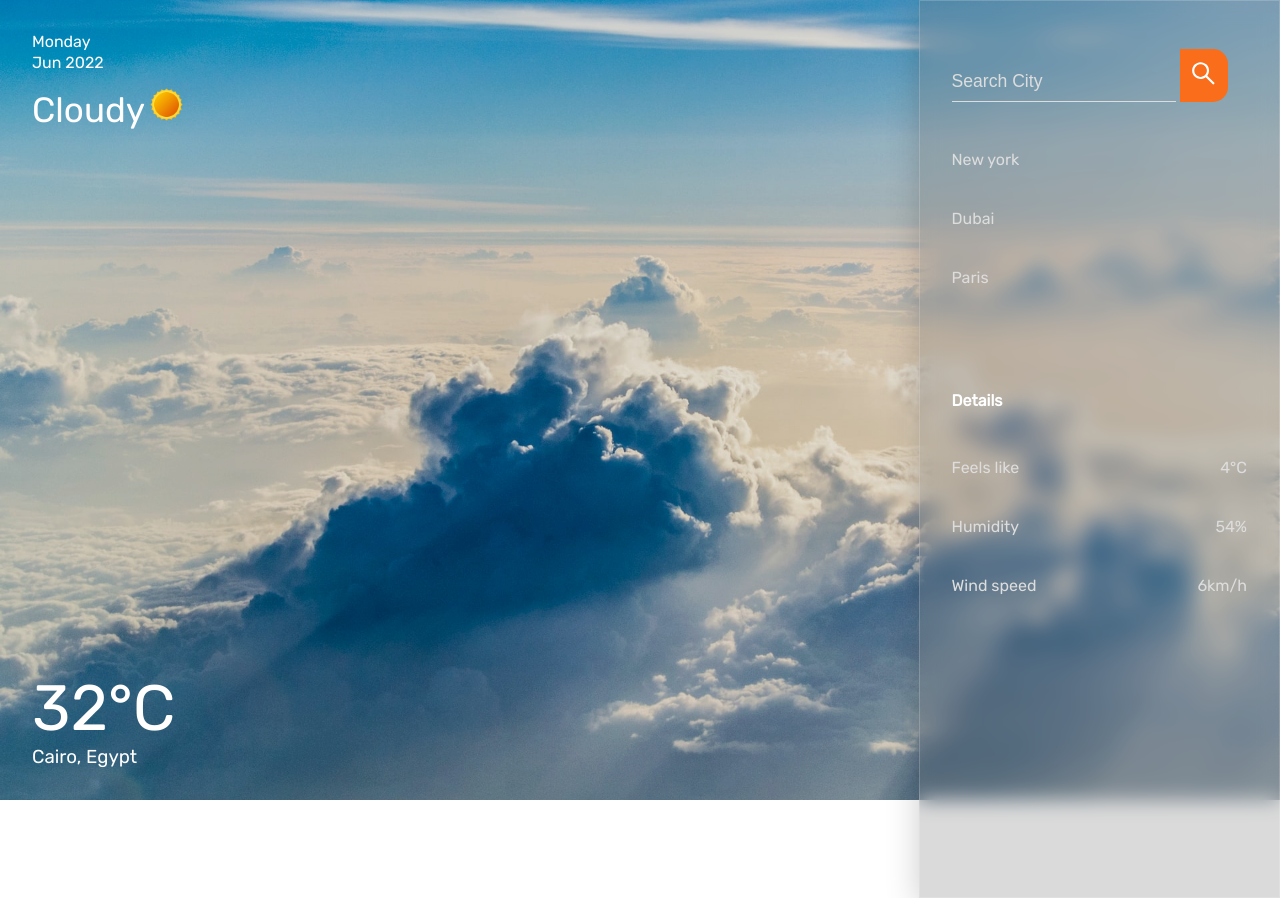
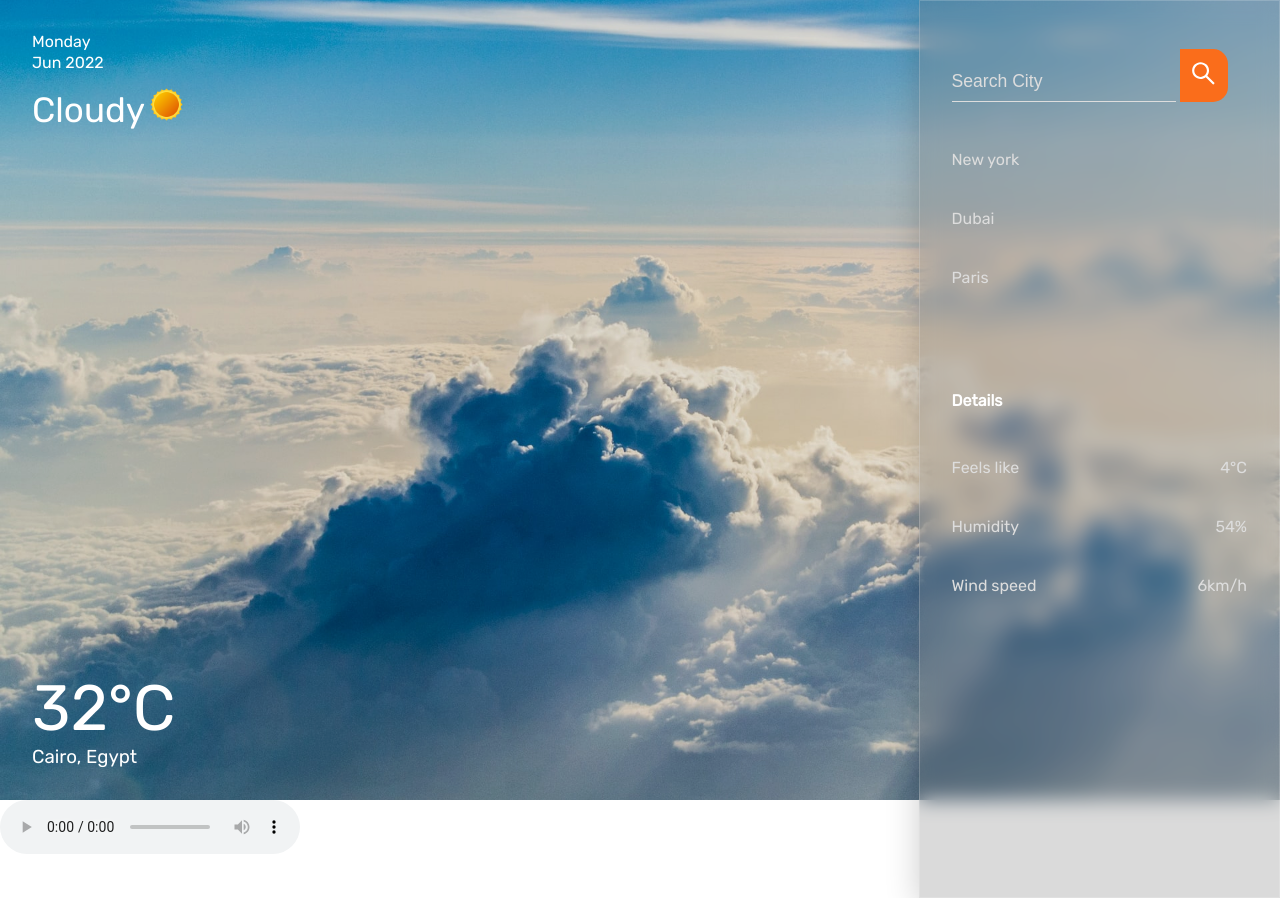
Before and after one commit to Rawan-Kh/miniWeb_projects, a plain HTML site: page project3/index.html in a window 1280 px wide. Drawn offline with Linux system fonts and the light colour scheme.

Commit message:
Update index.html

```diff
--- a/project3/index.html
+++ b/project3/index.html
@@ -62,7 +62,7 @@
     </ul>
 </div>
 </div>
-<audio id="foobar" controls loop autoplay >
+<audio controls loop autoplay >
     <source src="weather-news.mp3" type="audio/mpeg">
 </audio>
   <script src="index.js"></script>
```
